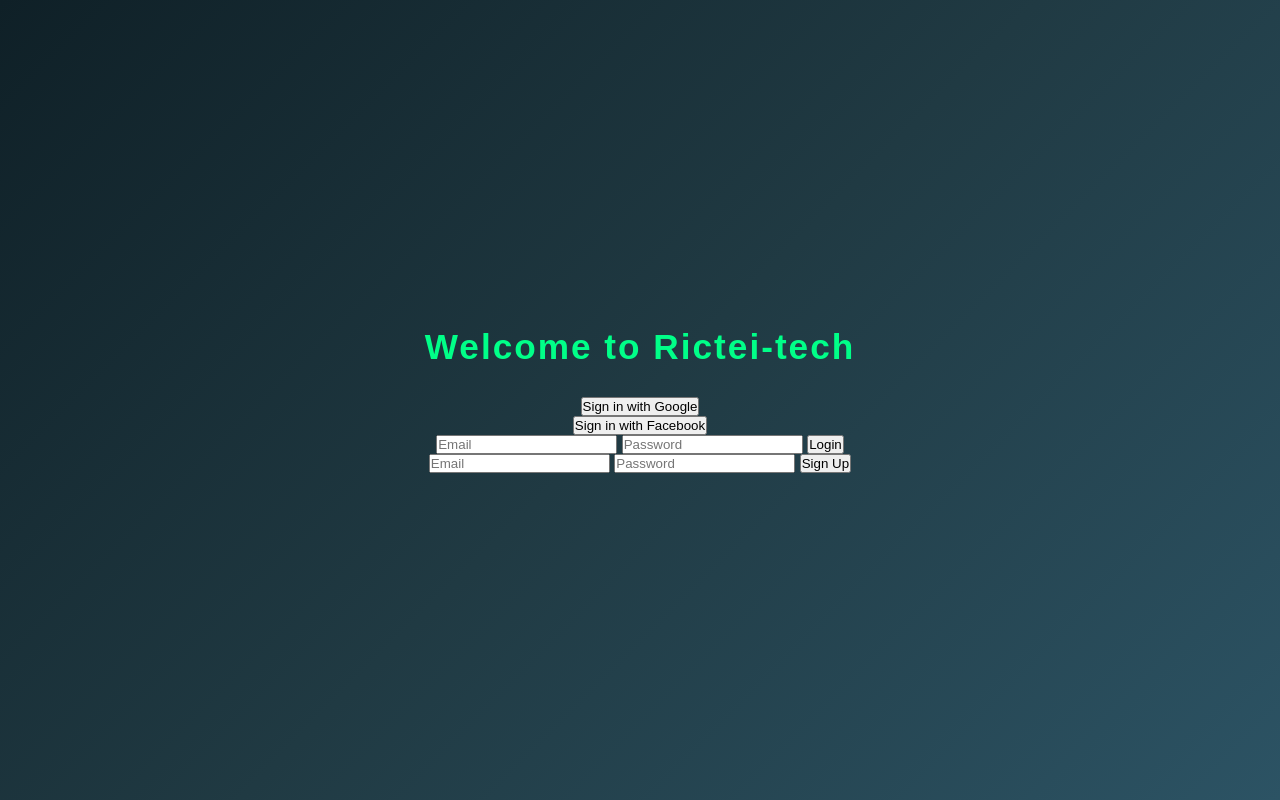
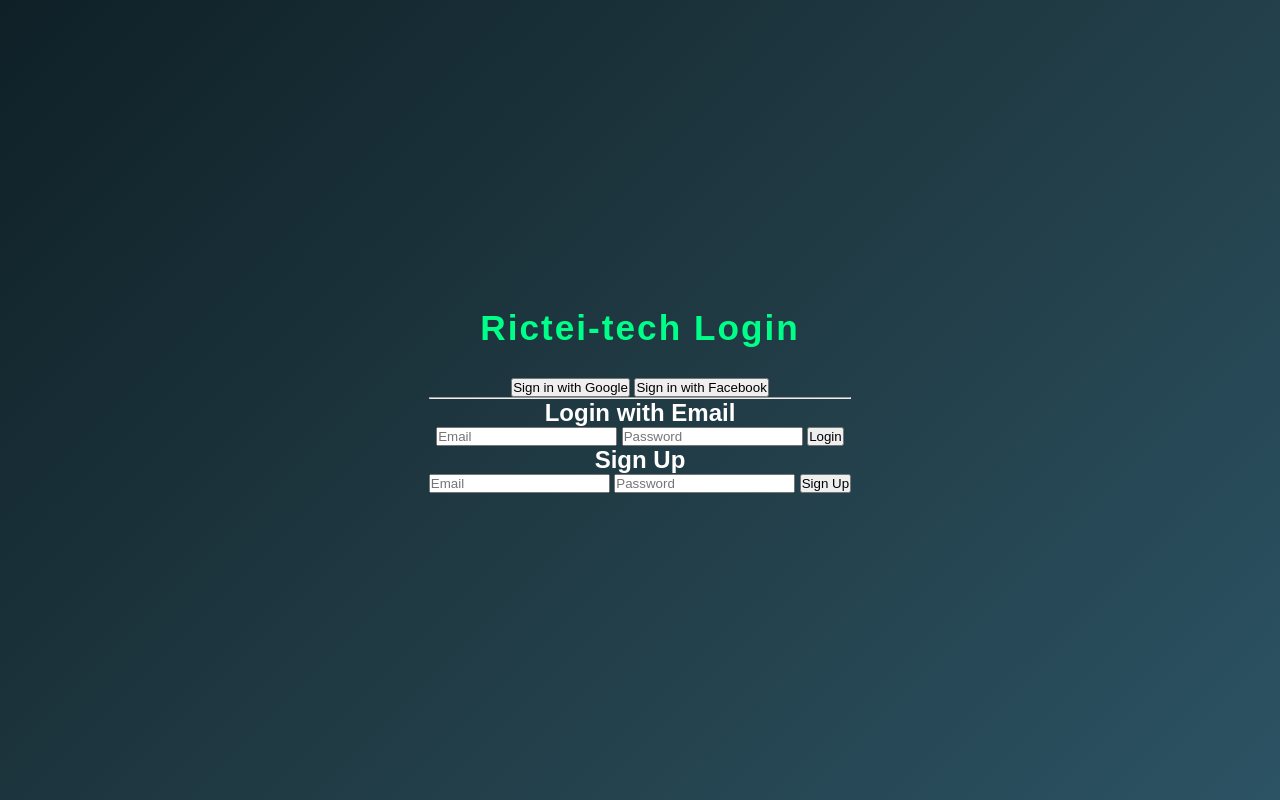
Before and after one commit to ERIC66528/Auth0, a plain HTML site: page index.html in a window 1280 px wide. Drawn offline with Linux system fonts and the light colour scheme.

Commit message:
Update index.html

```diff
--- a/index.html
+++ b/index.html
@@ -2,28 +2,36 @@
 <html lang="en">
 <head>
   <meta charset="UTF-8">
-  <title>Rictei-tech Firebase Demo</title>
+  <meta name="viewport" content="width=device-width, initial-scale=1.0">
+  <title>Rictei-tech Auth</title>
   <link rel="stylesheet" href="style.css">
 </head>
 <body>
-  <h1>Welcome to Rictei-tech</h1>
+  <div class="container">
+    <h1>Rictei-tech Login</h1>
 
+    <!-- Google and Facebook -->
     <button id="googleLogin">Sign in with Google</button>
     <button id="facebookLogin">Sign in with Facebook</button>
 
+    <hr>
+
+    <!-- Email Login -->
+    <h2>Login with Email</h2>
     <form id="loginForm">
-  <input type="email" id="email" placeholder="Email">
-  <input type="password" id="password" placeholder="Password">
+      <input type="email" id="email" placeholder="Email" required>
+      <input type="password" id="password" placeholder="Password" required>
       <button type="submit">Login</button>
     </form>
 
+    <h2>Sign Up</h2>
     <form id="signupForm">
-  <input type="email" id="signupEmail" placeholder="Email">
-  <input type="password" id="signupPassword" placeholder="Password">
+      <input type="email" id="signupEmail" placeholder="Email" required>
+      <input type="password" id="signupPassword" placeholder="Password" required>
       <button type="submit">Sign Up</button>
     </form>
+  </div>
 
-
-  <script type="module" src="./auth.js"></script>
+  <script type="module" src="auth.js"></script>
 </body>
 </html>
```
Lines whose indentation alone changed are shown as unchanged.
